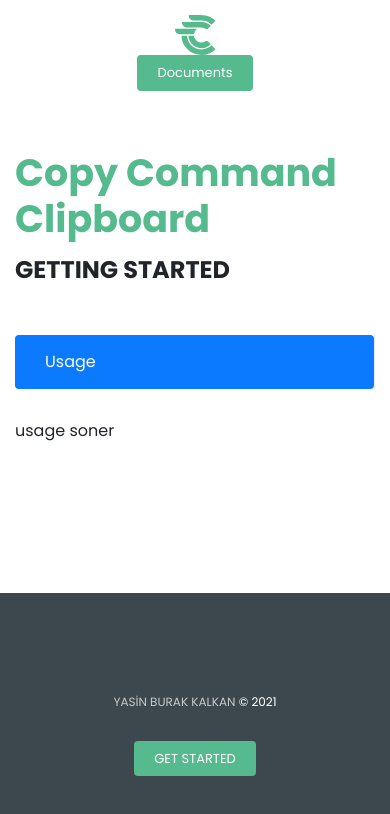
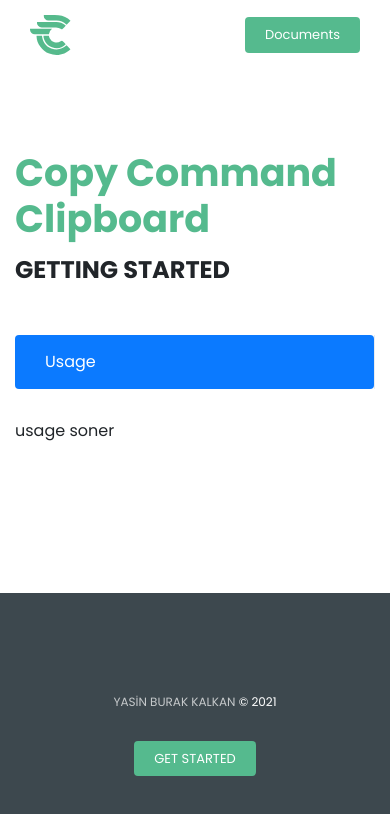
Before and after one commit to copy-command-clipboard/copy-command-clipboard-website, a Vue app: page /usage in a window 390 px wide. Shown: the top 814 px of the page. Built offline with nearby package versions, Linux system fonts and the light colour scheme.

Commit message:
Sidebar mobile development.

```diff
--- a/src/components/layout/header/index.vue
+++ b/src/components/layout/header/index.vue
@@ -1,7 +1,7 @@
 <template>
   <header>
     <nav
-      class="container d-flex align-items-center align-md-items-end justify-content-between flex-column flex-md-row"
+      class="container d-flex align-items-center align-md-items-end justify-content-between flex-md-row"
     >
       <router-link to="/">
         <Logo />
--- a/src/components/sidebar/mobile.vue
+++ b/src/components/sidebar/mobile.vue
@@ -15,7 +15,6 @@ export default {
   },
   methods: {
     onChange(event) {
-      console.log(event.target.value);
       this.$router.push({ path: event.target.value })
     },
   },
```
